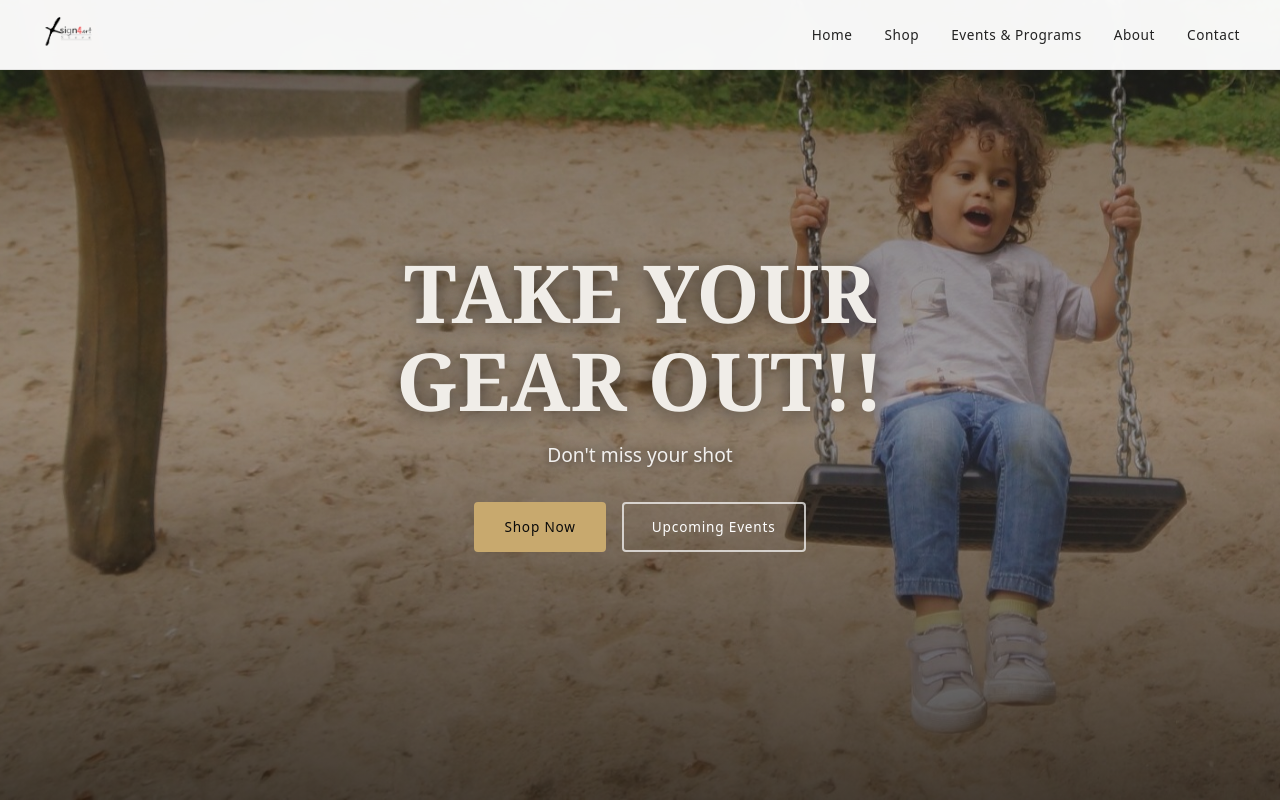
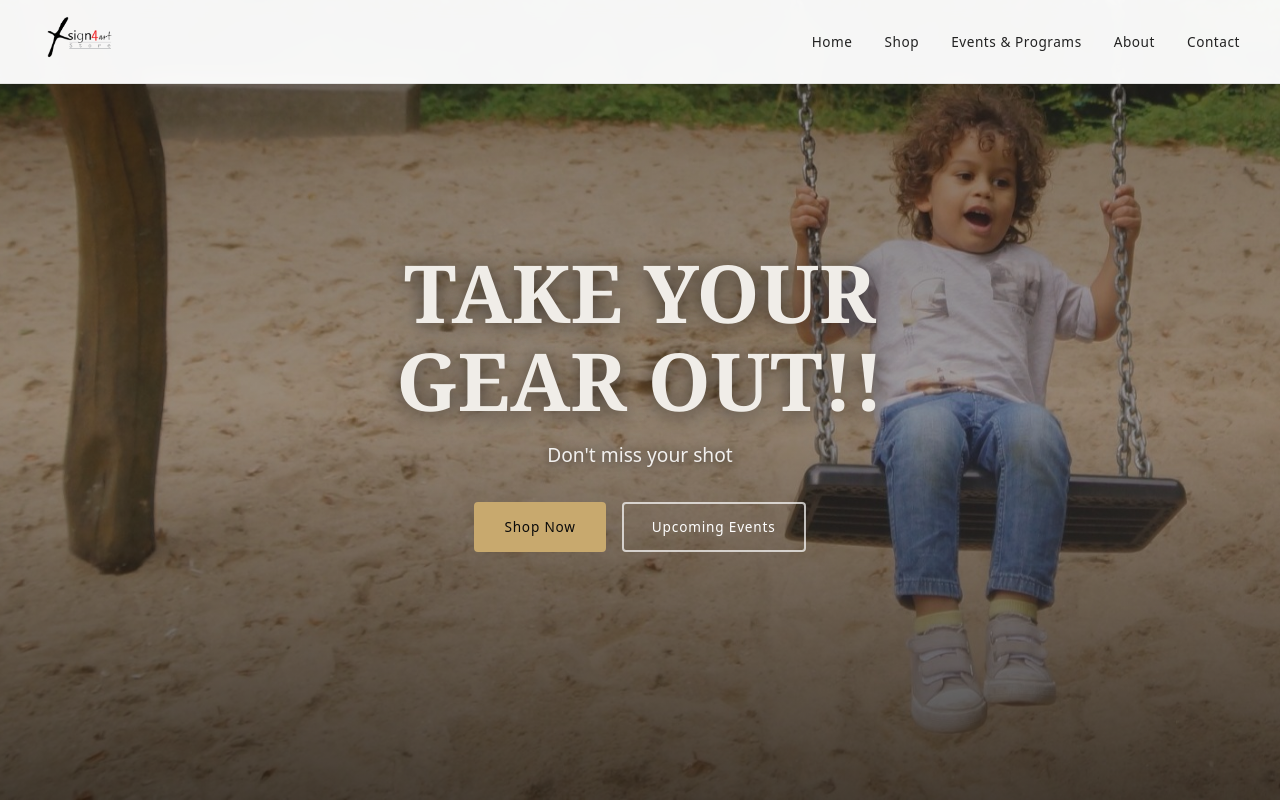
Before and after one commit to Amgedhigazi/sign4art, a React (Vite) app: page / in a window 1280 px wide. Shown: the top 800 px of the page. Built offline with nearby package versions, Linux system fonts and the light colour scheme.

Commit message:
Bigger logo, taller nav

```diff
--- a/src/App.css
+++ b/src/App.css
@@ -7,7 +7,7 @@
   align-items: center;
   justify-content: space-between;
   padding: 0 2.5rem;
-  height: 70px;
+  height: 84px;
   background: rgba(255, 255, 255, 0.96);
   backdrop-filter: blur(10px);
   border-bottom: 1px solid rgba(0,0,0,0.08);
@@ -17,7 +17,7 @@
   box-shadow: 0 2px 20px rgba(0,0,0,0.1);
 }
 .nav__logo { cursor: pointer; display: flex; align-items: center; }
-.nav__logo-img { height: 50px; width: auto; object-fit: contain; }
+.nav__logo-img { height: 70px; width: auto; object-fit: contain; }
 .nav__links { display: flex; list-style: none; gap: 2rem; }
 .nav__links button {
   color: #222;
@@ -466,7 +466,7 @@
   .nav__links {
     display: none;
     position: fixed;
-    top: 70px; left: 0; right: 0;
+    top: 84px; left: 0; right: 0;
     background: rgba(255,255,255,0.97);
     flex-direction: column;
     align-items: center;
```
